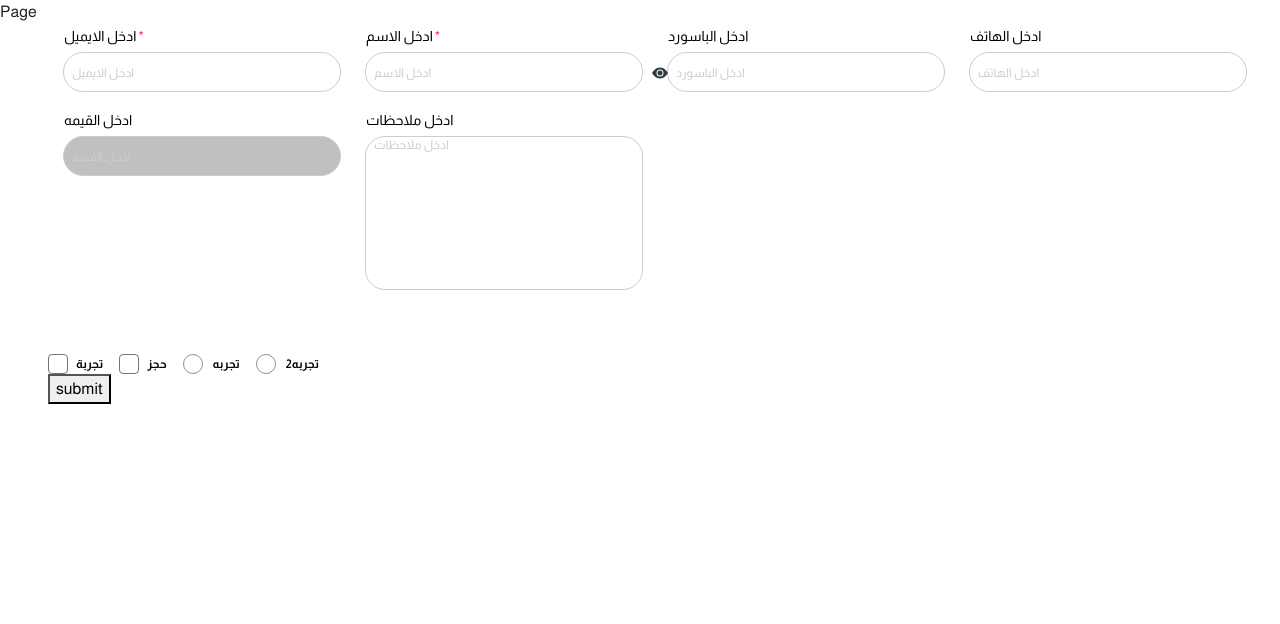
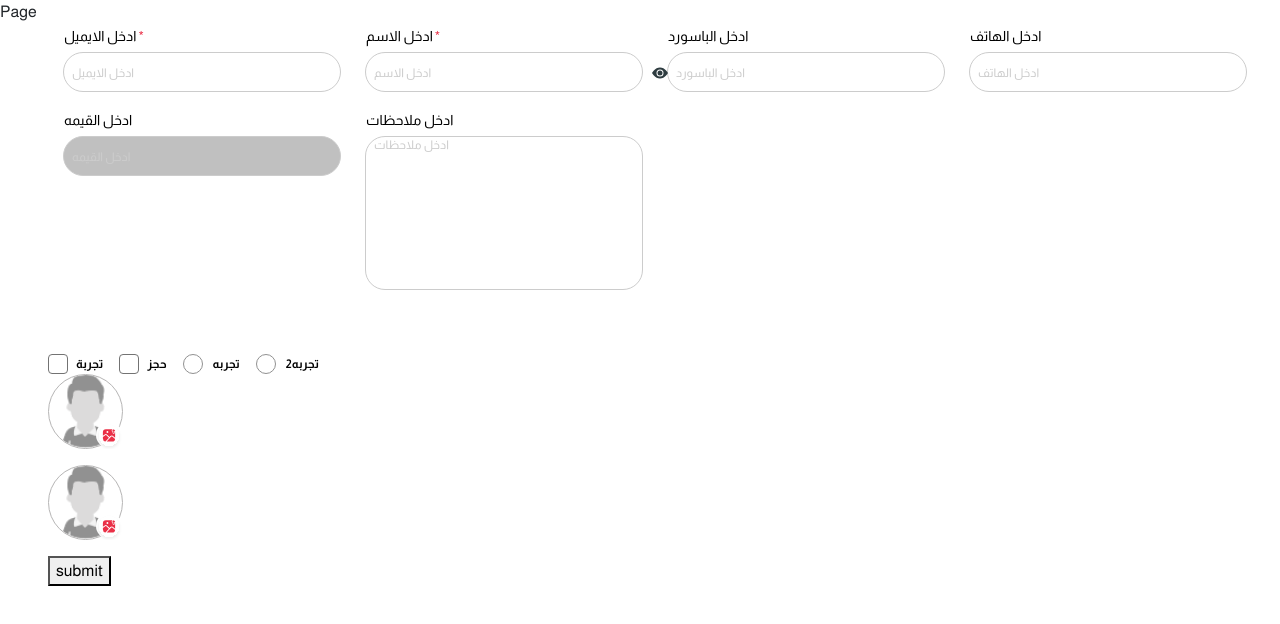
Before and after one commit to bakrgit/airbnb-web-app-clone, a Next.js app: page /en/dummy in a window 1280 px wide. Shown: the top 624 px of the page. Built offline with nearby package versions, Linux system fonts and the light colour scheme.

Commit message:
image input component part 2

```diff
--- a/app/[locale]/dummy/dummy.component.tsx
+++ b/app/[locale]/dummy/dummy.component.tsx
@@ -3,10 +3,9 @@ import React from "react";
 import {
   CheckBox,
   EyeIcon,
-  ImageUploadIcon,
+  ImageInput,
   Input,
   RadioButton,
-  ImageInput,
 } from "@/shared-components";
 import { useForm } from "react-hook-form";
 
@@ -89,6 +88,8 @@ export default function DummyComponent() {
           <RadioButton register={register} label={"تجربه"} name={"radio1"} />
           <RadioButton register={register} label={"تجربه2"} name={"radio2"} />
         </div>
+        <ImageInput name="image1" control={control} />
+        <ImageInput name="image2" control={control} />
         <button type="submit">submit</button>
       </form>
     </div>
--- /dev/null
+++ b/shared-components/icons/add-image-icon.tsx
@@ -0,0 +1,53 @@
+import * as React from "react";
+import type { SVGProps } from "react";
+import { memo } from "react";
+const SvgAddImageIcon = (props: SVGProps<SVGSVGElement>) => (
+  <svg
+    xmlns="http://www.w3.org/2000/svg"
+    width="1em"
+    height="1em"
+    fill="none"
+    viewBox="0 0 34 34"
+    {...props}
+  >
+    <g filter="url(#add-image-icon_svg__a)">
+      <circle cx={17} cy={15} r={13} fill="#fff" />
+    </g>
+    <path
+      fill="#EA3047"
+      fillRule="evenodd"
+      d="M21.103 23h-7.109l5.713-6.427c.363-.408.981-.46 1.407-.12l3.861 3.09A3.897 3.897 0 0 1 21.102 23M9 19.103V17.05l3.182-2.386c.393-.295.941-.269 1.305.062l3.437 3.124-4.546 5.115A3.897 3.897 0 0 1 9 19.103m15.59-8.836q.175-.025.342-.093.068.356.068.723v7.09l-3.117-2.494a2.255 2.255 0 0 0-3.096.263l-1.045 1.175-3.427-3.115a2.256 2.256 0 0 0-2.871-.135L9 15.513v-4.616A3.897 3.897 0 0 1 12.897 7h8.206q.299 0 .59.045l-.785.786a1.436 1.436 0 0 0 .81 2.436v1.04a1.436 1.436 0 0 0 2.872 0zm-8.41.22a1.231 1.231 0 1 0-2.463.001 1.231 1.231 0 0 0 2.463 0m5.308-2.076L22.71 7.19a.614.614 0 0 1 .889.002l1.22 1.22a.614.614 0 1 1-.87.87l-.18-.18v2.207a.616.616 0 0 1-1.23 0V9.1l-.181.18a.615.615 0 1 1-.87-.869"
+      clipRule="evenodd"
+    />
+    <defs>
+      <filter
+        id="add-image-icon_svg__a"
+        width={34}
+        height={34}
+        x={0}
+        y={0}
+        colorInterpolationFilters="sRGB"
+        filterUnits="userSpaceOnUse"
+      >
+        <feFlood floodOpacity={0} result="BackgroundImageFix" />
+        <feColorMatrix
+          in="SourceAlpha"
+          result="hardAlpha"
+          values="0 0 0 0 0 0 0 0 0 0 0 0 0 0 0 0 0 0 127 0"
+        />
+        <feOffset dy={2} />
+        <feGaussianBlur stdDeviation={2} />
+        <feComposite in2="hardAlpha" operator="out" />
+        <feColorMatrix values="0 0 0 0 0 0 0 0 0 0 0 0 0 0 0 0 0 0 0.08 0" />
+        <feBlend in2="BackgroundImageFix" result="effect1_dropShadow_20_5806" />
+        <feBlend
+          in="SourceGraphic"
+          in2="effect1_dropShadow_20_5806"
+          result="shape"
+        />
+      </filter>
+    </defs>
+  </svg>
+);
+const Memo = memo(SvgAddImageIcon);
+export default Memo;
--- a/shared-components/icons/index.ts
+++ b/shared-components/icons/index.ts
@@ -1,2 +1,3 @@
+export { default as AddImageIcon } from "./add-image-icon";
 export { default as EyeIcon } from "./eye-icon";
 export { default as ImageUploadIcon } from "./image-upload-icon";
--- a/shared-components/image-input/image-input.component.tsx
+++ b/shared-components/image-input/image-input.component.tsx
@@ -1,7 +1,78 @@
-import React from 'react'
+import "./image-input.scss";
+import { Control, Controller } from "react-hook-form";
+import { useState } from "react";
+import Image from "next/image";
+import { AddImageIcon } from "@/shared-components";
 
-export const ImageInputComponent = () => {
-    return (
-        <div>ImageInputComponent</div>
-    )
+interface ImageInputProps {
+  name: string;
+  control: Control<any>;
+  defaultValue?: string;
 }
+
+export const ImageInputComponent = ({
+  name,
+  control,
+  defaultValue,
+}: ImageInputProps) => {
+  // Image URL first load from default value or a default avatar
+  const [imageUrl, setImageUrl] = useState<string>(
+    defaultValue ? defaultValue : "/assets/images/avatar.png",
+  );
+
+  const handlePreviewImage = (file: File) => {
+    console.log("file", file);
+    const fileReader = new FileReader();
+    fileReader.readAsDataURL(file);
+    fileReader.onload = () => {
+      if (fileReader.result) {
+        setImageUrl(fileReader.result as string);
+      }
+    };
+  };
+  // method to handle delete image
+  // const handleDeleteImage = () => {
+  //   setImageUrl("/assets/images/avatar.png");
+  // };
+  return (
+    <Controller
+      name={name}
+      control={control}
+      render={({ field }): any => (
+        <div className="image__wrapper">
+          <div className="image__wrapper-img">
+            {/* Circle image */}
+            <label htmlFor={name} className="image__wrapper-label">
+              <Image
+                src={imageUrl}
+                alt="User Avatar"
+                fill
+                className="image__img"
+              />
+            </label>
+            {/* SVG add icon */}
+            <span
+              className="image__wrapper-label-icon"
+              // onClick={handleDeleteImage}
+            >
+              <AddImageIcon width={60} height={60} className="mt-1" />
+            </span>
+            {/* Input */}
+            <input
+              type="file"
+              className="image__wrapper-input"
+              id={name}
+              onChange={(e: any) => {
+                const file = e?.target?.files[0];
+                if (file) {
+                  handlePreviewImage(file);
+                  field.onChange(file);
+                }
+              }}
+            />
+          </div>
+        </div>
+      )}
+    />
+  );
+};
--- /dev/null
+++ b/shared-components/image-input/image-input.scss
@@ -0,0 +1,53 @@
+@use 'styles/main.scss' as *;
+
+.image__wrapper {
+  margin-bottom: 16px;
+  width: 75px;
+  height: 75px;
+  overflow: hidden;
+
+  &-img {
+    width: 75px;
+    height: 75px;
+    border-radius: 50%;
+    border: 1px solid #b6b5b5;
+    background-color: white;
+    flex-shrink: 0;
+    position: relative;
+  }
+
+  &-label {
+    width: 100%;
+    height: 100%;
+    border-radius: 50%;
+    cursor: pointer;
+    position: relative;
+
+    &-icon {
+      background-color: white;
+      border-radius: 50%;
+      width: 26px;
+      height: 26px;
+      color: #ea3047;
+      display: flex;
+      align-items: center;
+      justify-content: center;
+      position: absolute;
+      right: 0;
+      bottom: 0;
+      cursor: pointer;
+    }
+  }
+
+
+  &-input {
+    display: none;
+  }
+}
+
+.image__img {
+  width: 100%;
+  height: 100%;
+  object-fit: contain;
+  border-radius: 50%;
+}
--- a/shared-components/index.ts
+++ b/shared-components/index.ts
@@ -1,4 +1,5 @@
 export { Input } from "./input/input-component";
 export { CheckBoxComponent as CheckBox } from "./check-box/check-box.component";
 export { RadioButtonComponent as RadioButton } from "./radio-button/radio-button.component";
+export { ImageInputComponent as ImageInput } from "./image-input/image-input.component";
 export * from "./icons";
```
Also changed, not shown: public/assets/icons/add-image-icon.svg (added), public/assets/images/avatar.png (added).
